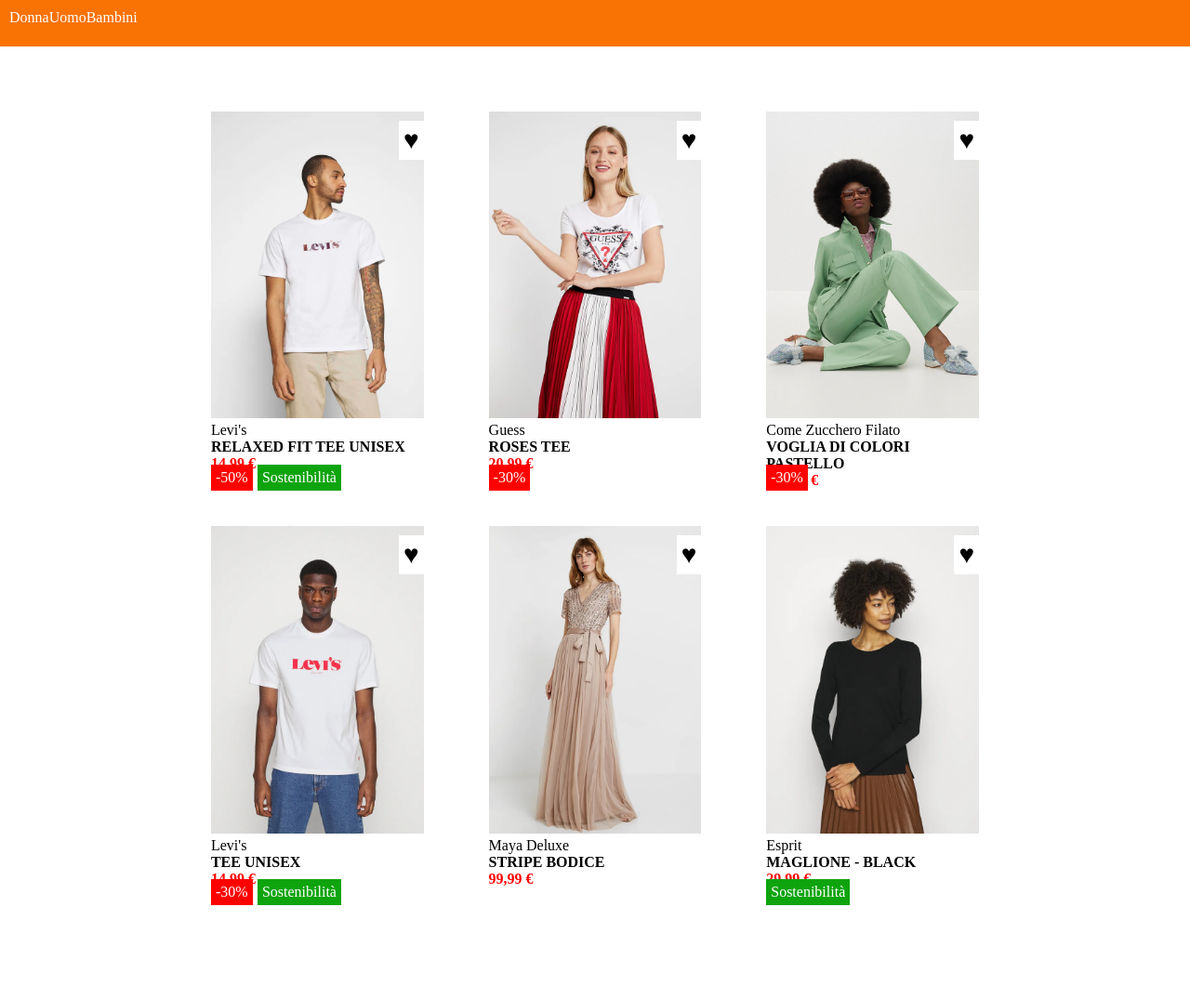
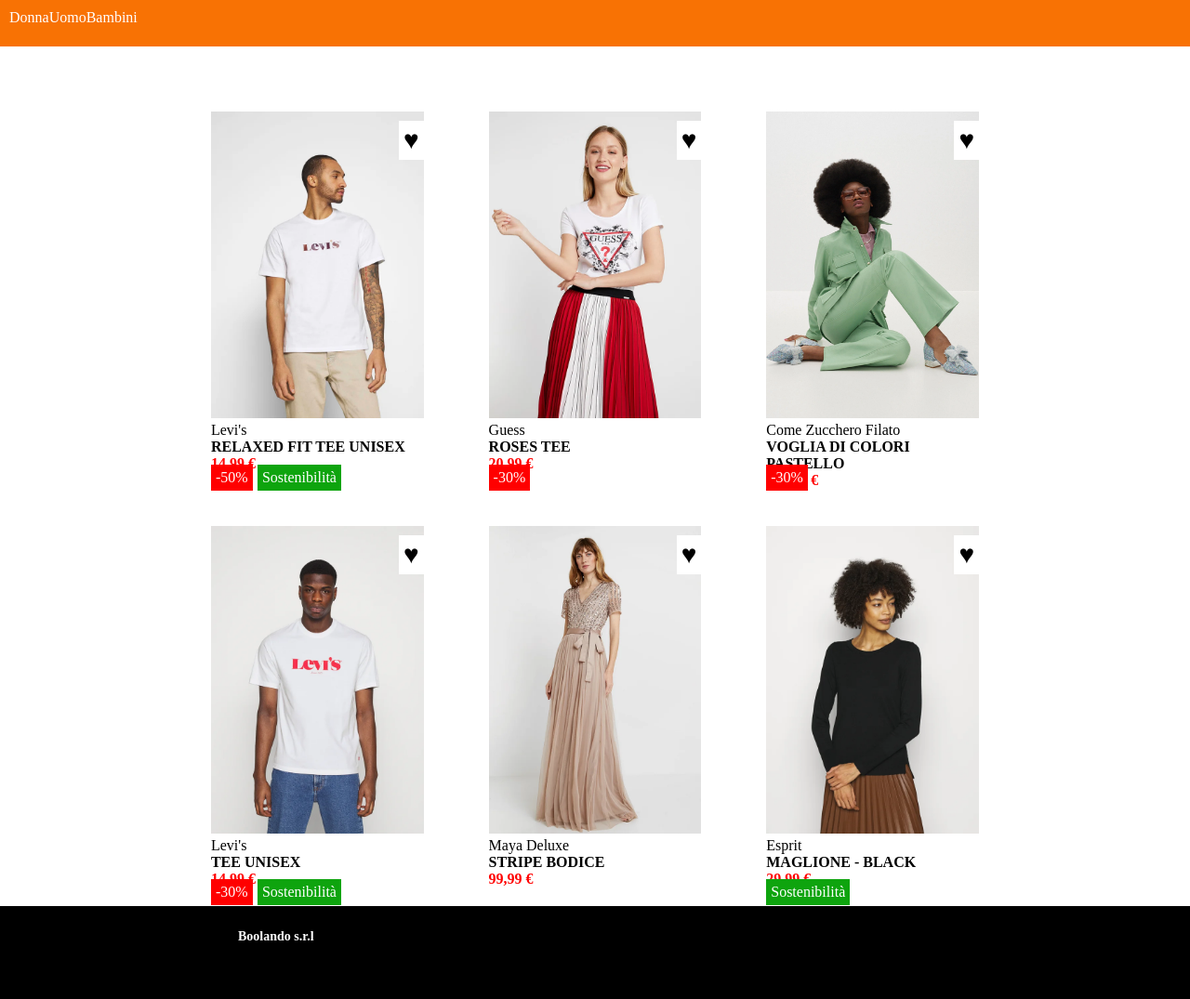
Before and after one commit to Giuseppe-Rizza/html-css-boolando, a plain HTML site: page index.html in a window 1280 px wide. Shown: the whole page at 93% size. Before the commit the page ends 975 px from the top, so only its background shows below. Drawn offline with Linux system fonts and the light colour scheme.

Commit message:
[feat] Add footer

```diff
--- a/css/style.css
+++ b/css/style.css
@@ -116,3 +116,18 @@ color: red;}
 .clothes:hover .img-hover {
     display: block;
 }
+
+/* regole footer */
+
+footer {
+    width: 100%;
+    height: 100px;
+    background-color: black;
+}
+
+.text-footer {
+    color: white;
+    font-size: 14px;
+    padding-left: 20%;
+    padding-top: 2%;
+}
--- a/index.html
+++ b/index.html
@@ -125,5 +125,11 @@
         </section>
     </main>
 
+    <footer class="text-footer">
+        <p>
+            <strong>Boolando s.r.l</strong>
+        </p>
+    </footer>
+
 </body>
 </html>
```
